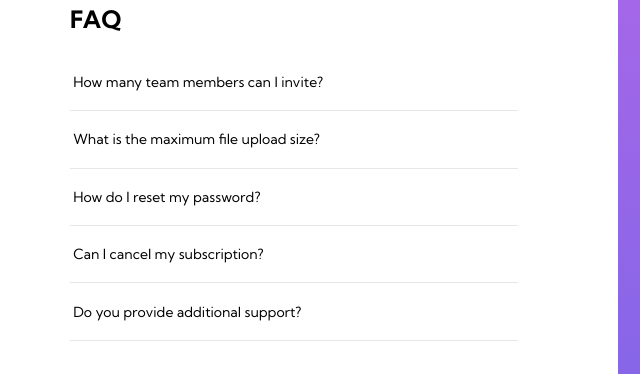
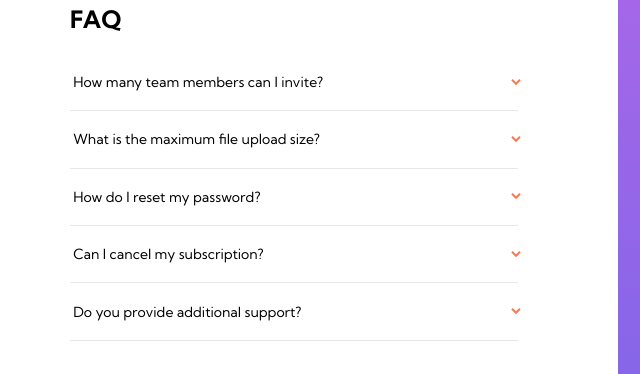
Before and after one commit to billgeorgop93/FAQ-Accordion-Card, a plain HTML site: page index.html in a window 1280 px wide. Shown: the part 146-520 px from the top of the page, 520-1160 px from the left. Drawn offline with Linux system fonts and the light colour scheme; the site is published under a folder, as on GitHub Pages, so addresses that start at the root find nothing.

Commit message:
Update style.css

```diff
--- a/style.css
+++ b/style.css
@@ -99,7 +99,7 @@ h3 {
   width: 0.625rem;
   height: 1rem;
   border: none;
-  background-image: url("/images/icon-arrow-down.svg");
+  background-image: url("images/icon-arrow-down.svg");
   background-repeat: no-repeat;
   background-size: contain;
   background-position: center center;
```
